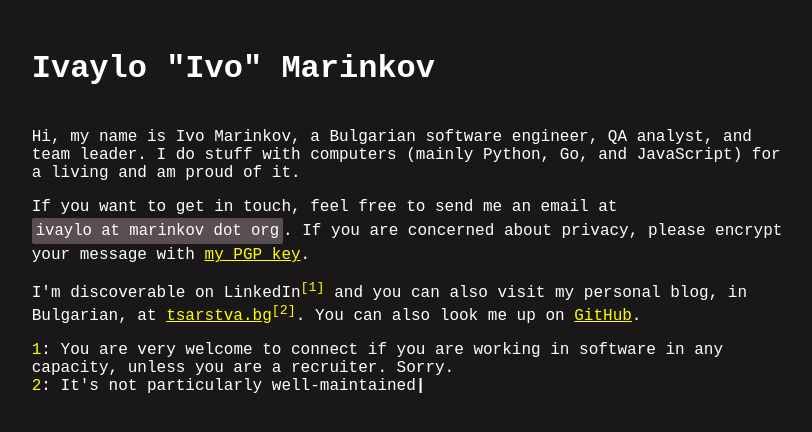
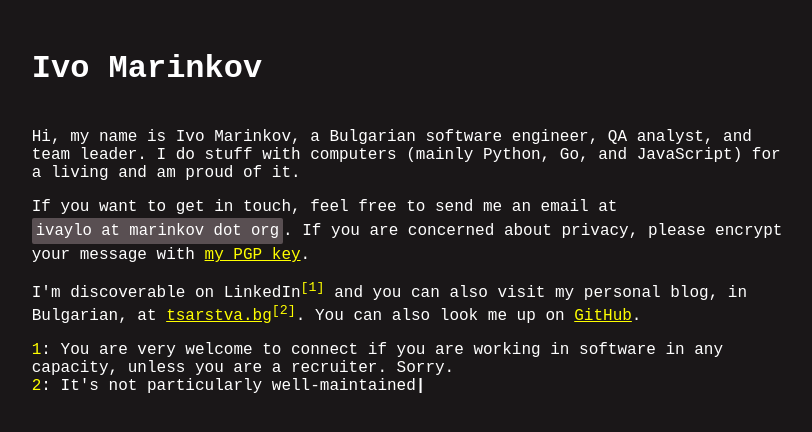
Before and after one commit to ivaivalous/ivo.qa, a plain HTML site: page index.html in a window 1280 px wide. Shown: the whole page, without its empty margins (229-1041 px from the left). Drawn offline with Linux system fonts and the light colour scheme.

Commit message:
Update index.html

```diff
--- a/index.html
+++ b/index.html
@@ -3,12 +3,12 @@
         <meta name=viewport content="width=device-width, initial-scale=1">
         <link rel="stylesheet" href="style.css" />
         <meta charset="UTF-8">
-        <title>Ivaylo "Ivo" Marinkov</title>
+        <title>Ivo Marinkov</title>
     </head>
     <body>
         <div class="container">
             <p>
-                <h1>Ivaylo "Ivo" Marinkov</h1>
+                <h1>Ivo Marinkov</h1>
             </p>
             <p>
                 Hi, my name is Ivo Marinkov, a Bulgarian software engineer,
```
